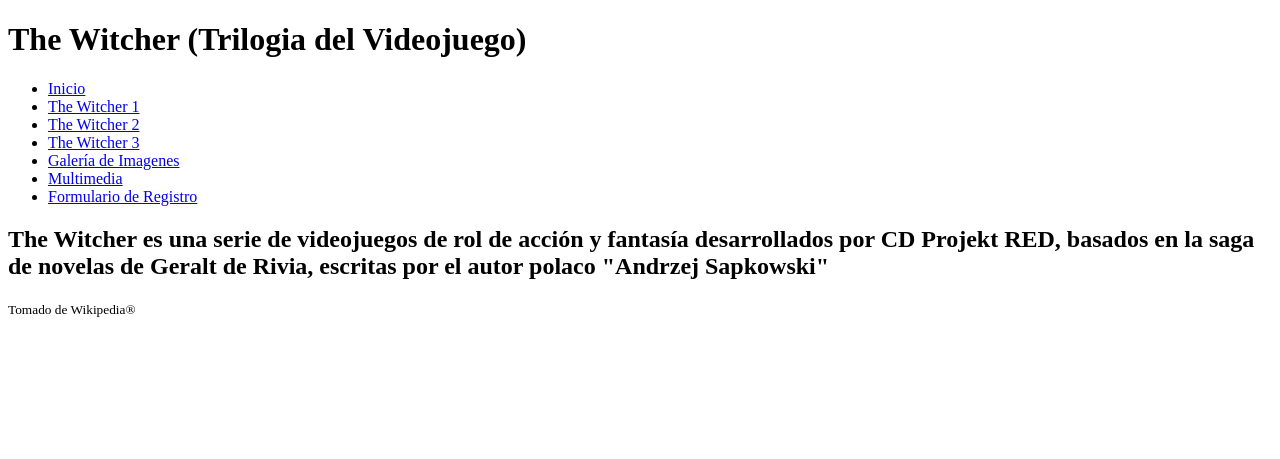
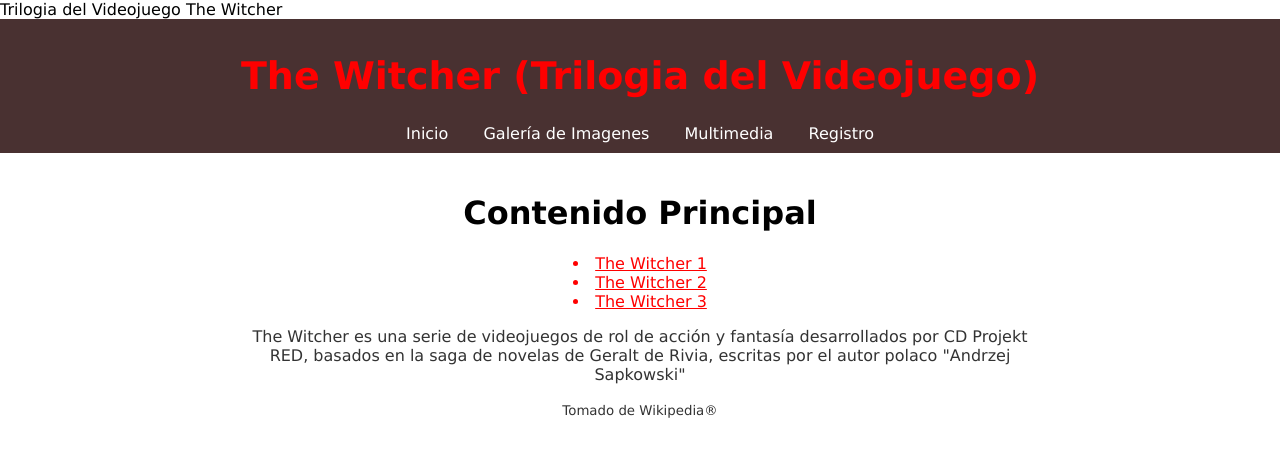
Before and after one commit to 4l3x1s-74/eniac, a plain HTML site: page index.html in a window 1280 px wide. Drawn offline with Linux system fonts and the light colour scheme.

Commit message:
Add files via upload

```diff
--- a/index.html
+++ b/index.html
@@ -2,24 +2,80 @@
 <html>
 
 <head>
+    <meta charset="UTF-8"
     <title>Trilogia del Videojuego The Witcher</title>
+    <style>
+        /*Estilo para el cuerp de la página */
+        body {
+            font-family: 'Verdana', sans-serif;
+            background-color: white;
+            margin: 0;
+            padding: 0;
+        }
+
+        .header {
+            background-color: #3b2121ec;
+            padding: 10px 0;
+            text-align: center;
+        }
+
+        header a {
+            color: white;
+            text-decoration: none;
+            margin: 0 15px;
+        }
+
+        /* Estilo para el ecabezado h1*/
+        header h1 {
+            color: red;
+            font-size: 38px;
+            text-align: center;
+        }
+
+        /* Estilo para el contenedor principal */
+        .container {
+            max-width: 800px;
+            margin: 0 auto;
+            padding: 20px;
+            background-color: white;
+            text-align: center;
+        }
+
+        /* Estilo para los parrafos */
+        p {
+            font-size: 18 px;
+            color: #333;
+        }
+
+        /* Estilo para los enlaces */
+
+        li, a {
+            color: red;
+        }
+
+    </style>
 </head>
 
 <body>
-    <h1>The Witcher (Trilogia del Videojuego)</h1>
-    <nav>
-        <ul>
-        <li><a href="./index.html">Inicio</a></li>
+    <header class="header">
+        <h1>The Witcher (Trilogia del Videojuego)</h1>
+        <nav>
+            <a href="./index.html">Inicio</a>
+            <a href="./galeria.html">Galería de Imagenes</a>
+            <a href="./multimedia.html">Multimedia</a>
+            <a href="./registro.html">Registro</a>
+        </nav>
+    </header>
+    <div class="container">
+        <h1>Contenido Principal</h1>
         <li><a href="./libro1.html">The Witcher 1</a></li>
         <li><a href="./libro2.html">The Witcher 2</a></li>
         <li><a href="./libro3.html">The Witcher 3</a></li>
-        <li><a href="./galeria.html">Galería de Imagenes</a></li>
-        <li><a href="./multimedia.html">Multimedia</a></li>
-        <li><a href="./registro.html">Formulario de Registro</a></li>
-        </ul>
-        </nav>
-        <h2>The Witcher es una serie de videojuegos de rol de acción y fantasía desarrollados por CD Projekt RED, basados en la saga de novelas de Geralt de Rivia, escritas por el autor polaco "Andrzej Sapkowski"</h2>
+        <p>The Witcher es una serie de videojuegos de rol de acción y fantasía desarrollados por CD Projekt RED, basados
+            en
+            la saga de novelas de Geralt de Rivia, escritas por el autor polaco "Andrzej Sapkowski"
+        <p>
         <p><small>Tomado de Wikipedia®</small></p>
+    </div>
 </body>
-
 </html>
```
